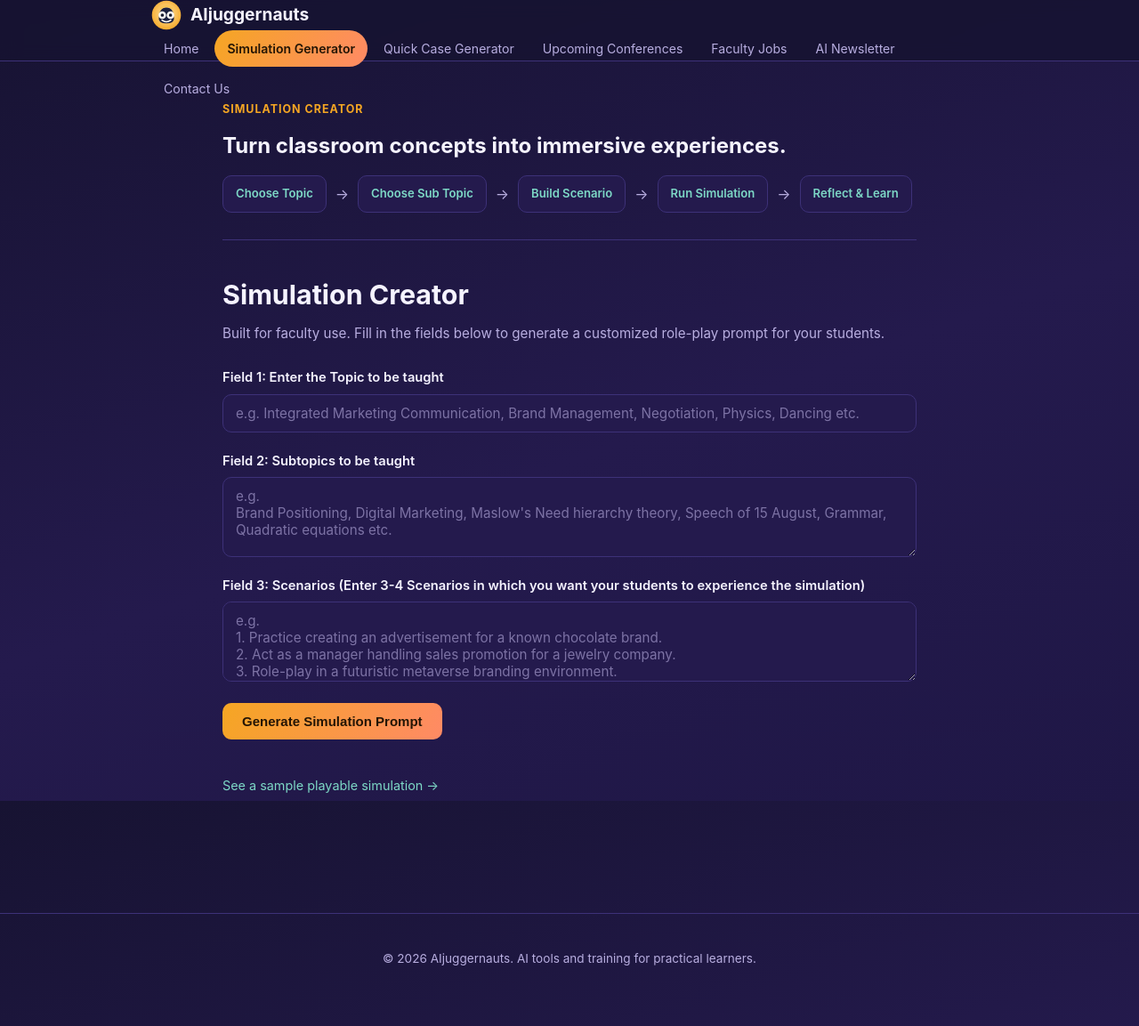
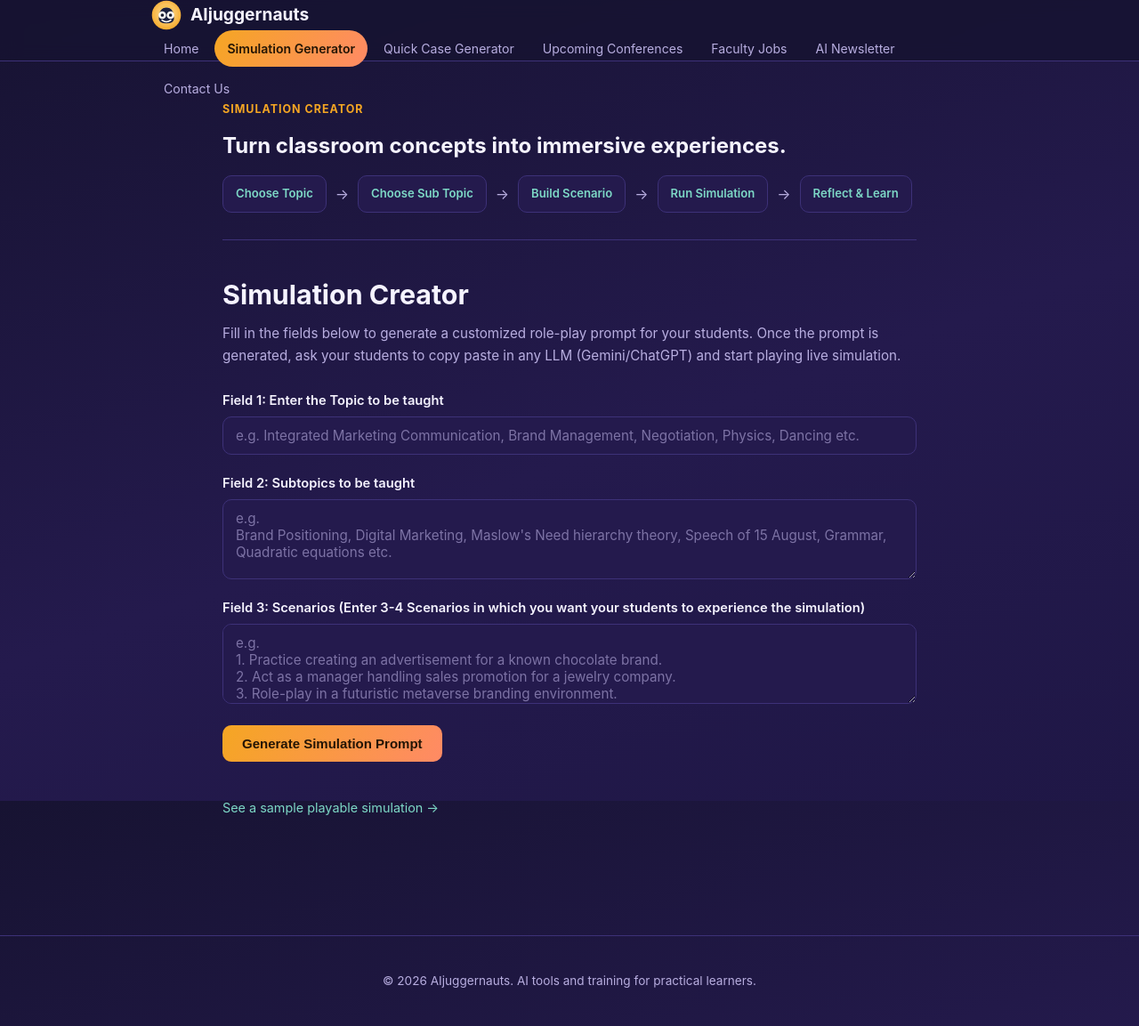
Before and after one commit to Anuja-Shukla/AIjuggernauts, a Jekyll site: the page tools/simulation-creator.html, which Jekyll copies as it is, in a window 1280 px wide and 1153 px high. Shown: the whole window at 89% size. Built offline with Jekyll 4.4.1, drawn with Linux system fonts in a browser that asks for light colours.

Commit message:
Update Simulation Creator instructions to mention Gemini/ChatGPT

```diff
--- a/tools/simulation-creator.html
+++ b/tools/simulation-creator.html
@@ -184,7 +184,7 @@
   </div>
 
   <h2>Simulation Creator</h2>
-  <h5>Built for faculty use. Fill in the fields below to generate a customized role-play prompt for your students.</h5>
+  <h5>Fill in the fields below to generate a customized role-play prompt for your students. Once the prompt is generated, ask your students to copy paste in any LLM (Gemini/ChatGPT) and start playing live simulation.</h5>
 
   <label for="topic">Field 1: Enter the Topic to be taught</label>
   <input type="text" id="topic" placeholder="e.g. Integrated Marketing Communication, Brand Management, Negotiation, Physics, Dancing etc.">
```
